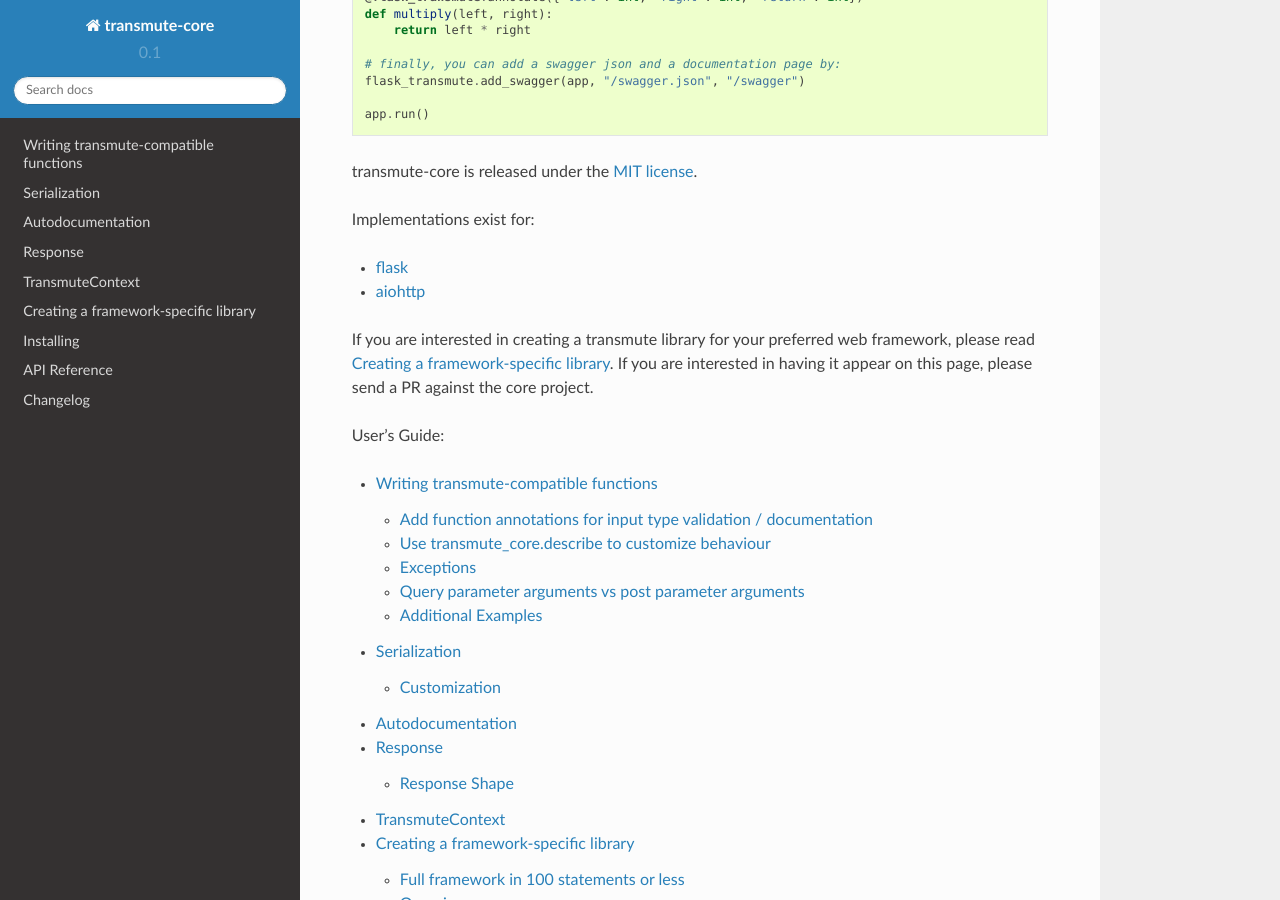
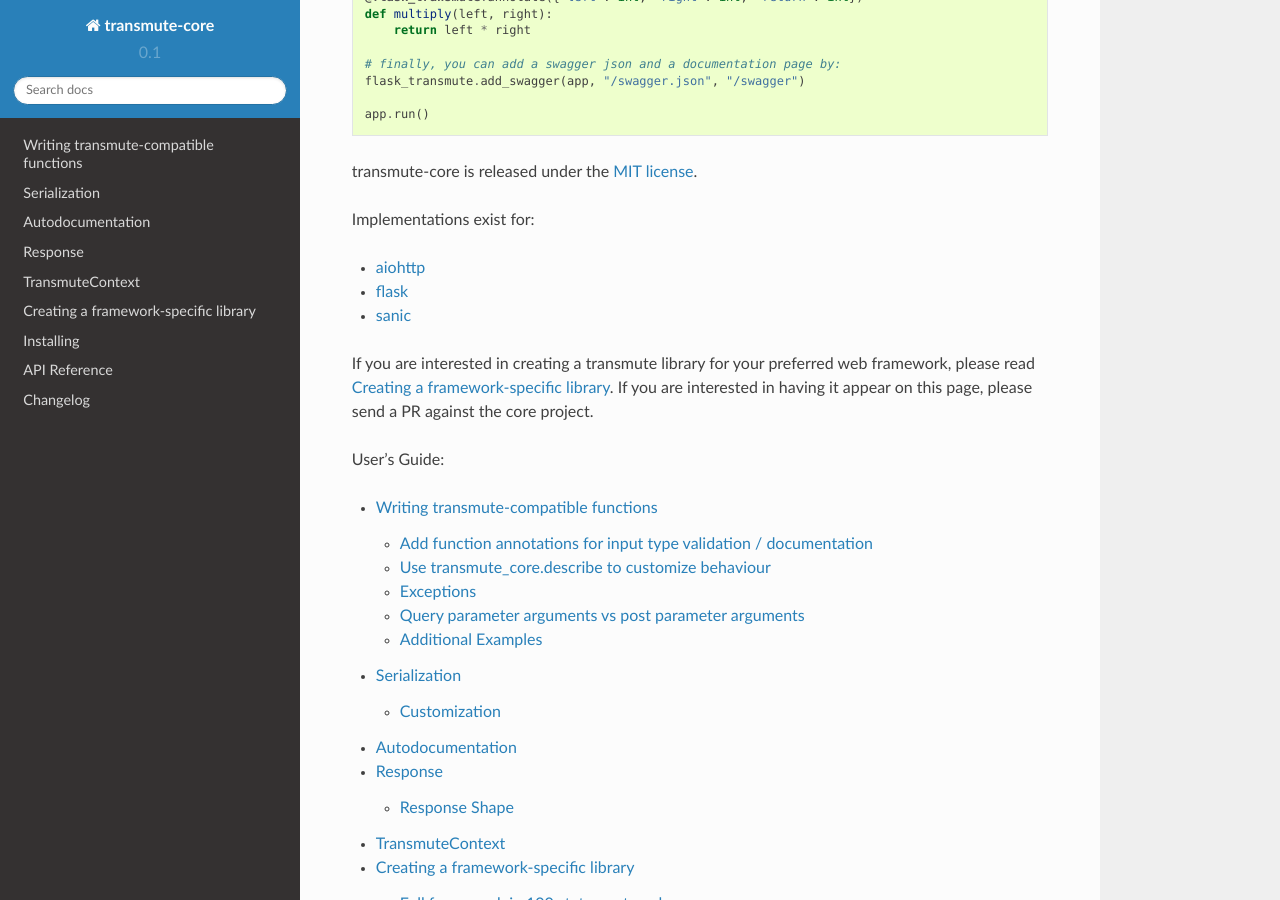
Before and after one commit to toumorokoshi/transmute-core, a Sphinx documentation site: the page built from docs/index.rst, in a window 1280 px wide and 900 px high, scrolled down 712 px. Built offline with Sphinx 7.4.7 and the Read the Docs theme 2.0.0, drawn with Linux system fonts in a browser that asks for light colours.

Commit message:
minor: adding sanic-transmute link.

```diff
--- a/docs/index.rst
+++ b/docs/index.rst
@@ -47,8 +47,9 @@
 
 Implementations exist for:
 
+* `aiohttp <https://github.com/toumorokoshi/aiohttp-transmute>`_
 * `flask <https://github.com/toumorokoshi/flask-transmute>`_
-* `aiohttp <https://github.com/toumorokoshi/aiohttp-transmute>`_
+* `sanic <http://sanic-transmute.readthedocs.io/en/latest/>`_
 
 If you are interested in creating a transmute library for your
 preferred web framework, please read :doc:`creating_a_framework`.
```
